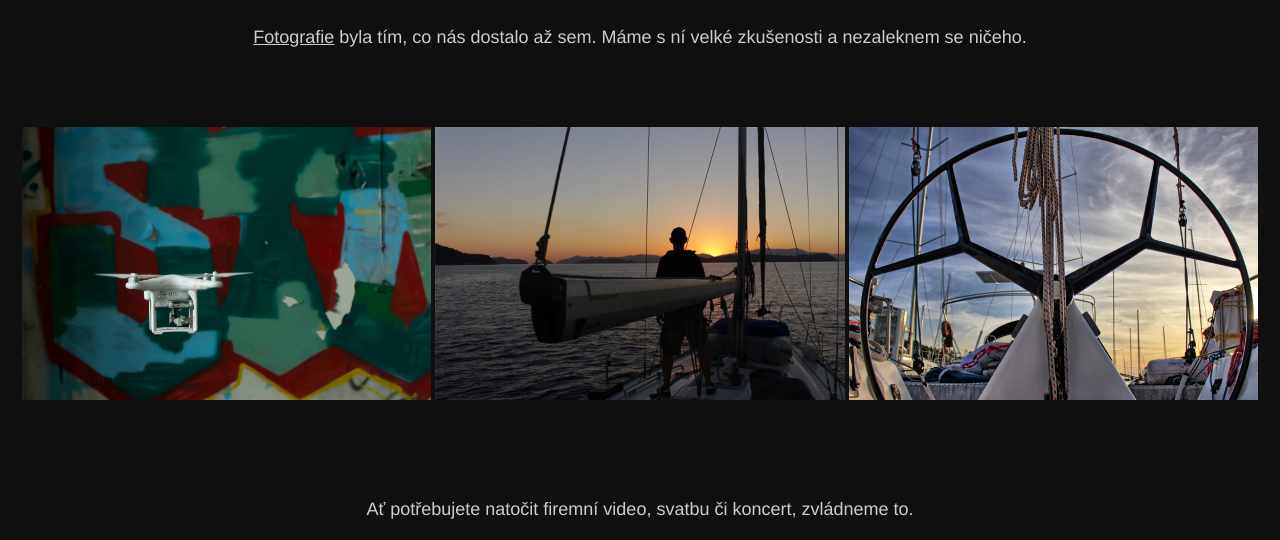
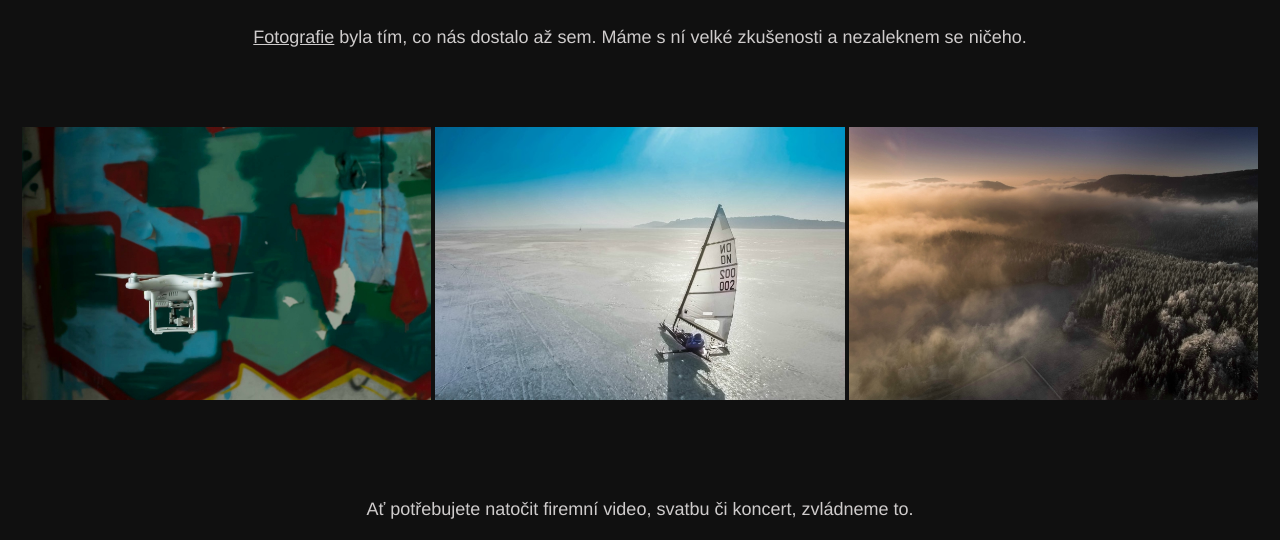
Before and after one commit to xhanj02/dronedigital, a website: page index.html in a window 1280 px wide. Shown: the part 960-1500 px from the top of the page. Drawn offline with nearby package versions, Linux system fonts and the light colour scheme.

Commit message:
Update v.19891
Výměna obrázků na úvodní stránce za reprezentativnější

```diff
--- a/index.html
+++ b/index.html
@@ -119,11 +119,11 @@
       <a href="Galerie/puvodni/Dronurbex6.jpg" title="Projekt Urbex">
         <img width="32%" style="margin-top: 6px" src="Galerie/Dronurbex6.jpg" alt="Banana">
     </a>
-        <a href="Galerie/puvodni/lod2.jpg" title="Natáčení filmu v řecku">
-        <img width="32%" style="margin-top: 6px" src="Galerie/lod2.jpg" alt="Banana">
+        <a href="Galerie/puvodni/IMG1.jpg" title="Natáčení filmu v řecku">
+        <img width="32%" style="margin-top: 6px" src="Galerie/IMG1.jpg" alt="Banana">
     </a>
-        <a href="Galerie/puvodni/lod3.jpg" title="Komiža race se sabre teamem">
-        <img width="32%" style="margin-top: 6px" src="Galerie/lod3.jpg" alt="Banana">
+        <a href="Galerie/puvodni/IMG2.jpg" title="Komiža race se sabre teamem">
+        <img width="32%" style="margin-top: 6px" src="Galerie/IMG2.jpg" alt="Banana">
     </a>
 
     <!--<a src="https://www.youtube.com/embed/wbZmFs7vhg8?rel=0" title="Projekt Urbex">
```
